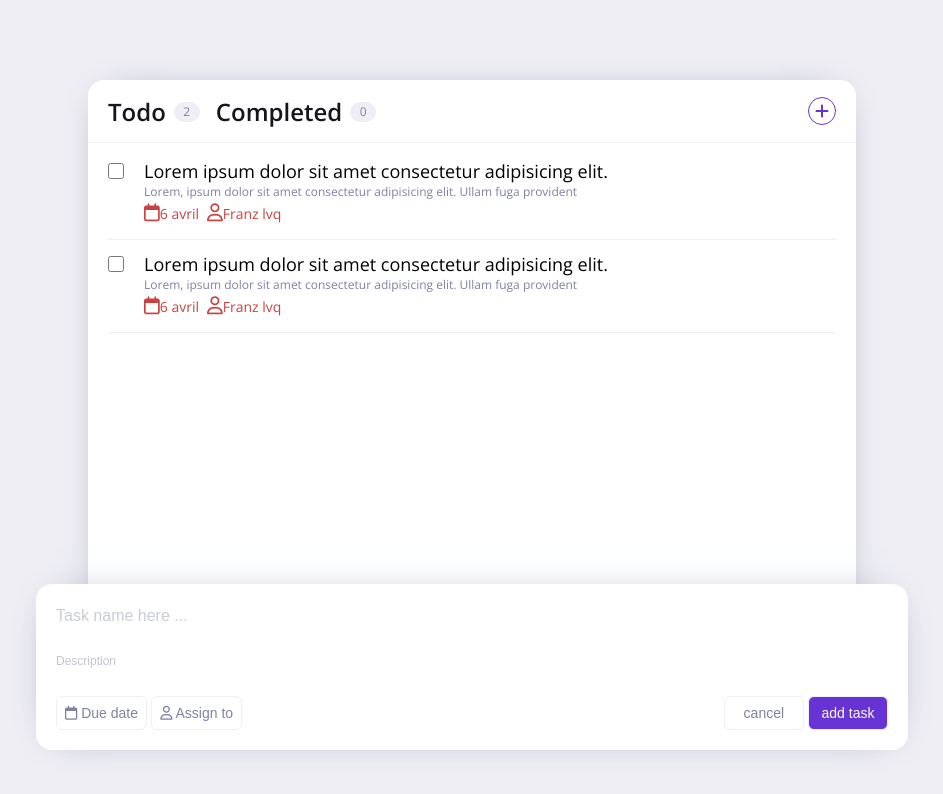
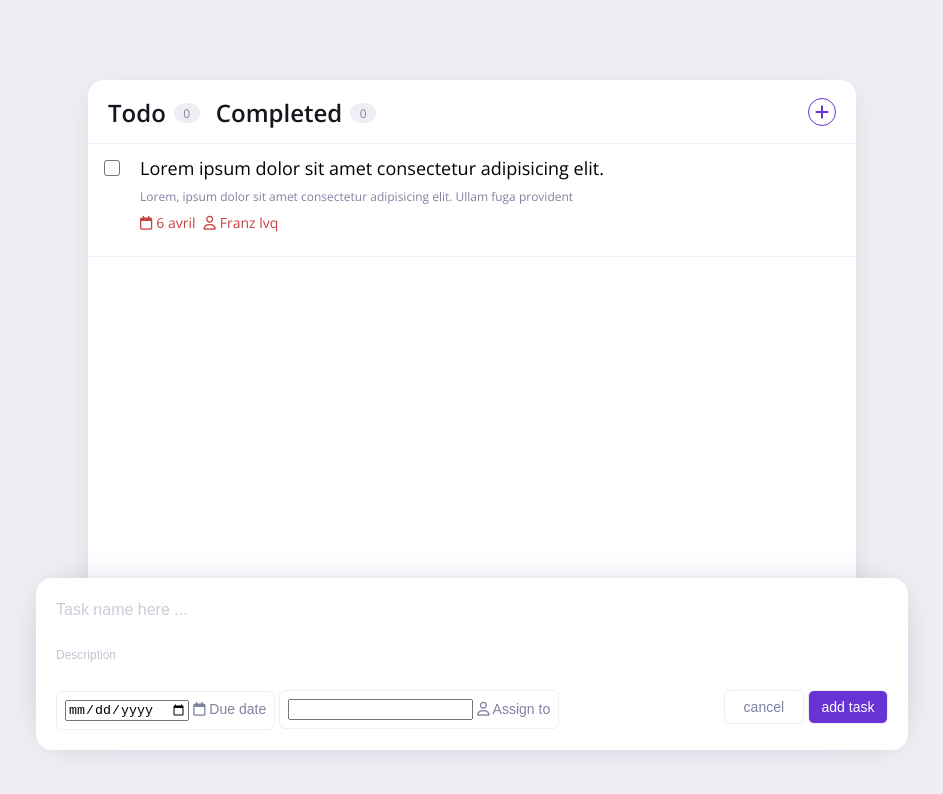
Before and after one commit to Helzinka/Todo, a website built with Vite: page index.html in a window 1280 px wide. Both pictures are taken after a click on the element 990 px from the left and 110 px from the top of the page. Shown: the whole page, without its empty margins (168-1111 px from the left). Built offline with nearby package versions, Linux system fonts and the light colour scheme.

Commit message:
add check value on sublmit + css

```diff
--- a/index.html
+++ b/index.html
@@ -12,7 +12,7 @@
 		/>
 		<link
 			rel="stylesheet"
-			href="./style/style.css"
+			href="./style.css"
 		/>
 
 		<title>Todo app</title>
@@ -37,7 +37,7 @@
 				</div>
 			</div>
 			<div id="content">
-				<div class="row start">
+				<div class="card">
 					<div class="completed_container">
 						<input
 							type="checkbox"
@@ -45,7 +45,7 @@
 						/>
 						<label for="checkbox"></label>
 					</div>
-					<div id="card">
+					<div class="content">
 						<div class="title">Lorem ipsum dolor sit amet consectetur adipisicing elit.</div>
 						<div class="description">Lorem, ipsum dolor sit amet consectetur adipisicing elit. Ullam fuga provident</div>
 						<div class="meta">
@@ -59,28 +59,10 @@
 							</div>
 						</div>
 					</div>
-				</div>
-				<div class="row">
-					<div class="completed_container">
-						<input
-							type="checkbox"
-							class="completed"
-						/>
-						<label for="checkbox"></label>
-					</div>
-					<div id="card">
-						<div class="title">Lorem ipsum dolor sit amet consectetur adipisicing elit.</div>
-						<div class="description">Lorem, ipsum dolor sit amet consectetur adipisicing elit. Ullam fuga provident</div>
-						<div class="meta">
-							<div class="date">
-								<i class="fa-regular fa-calendar"></i>
-								<span>6 avril</span>
-							</div>
-							<div class="autor">
-								<i class="fa-regular fa-user"></i>
-								<span>Franz lvq</span>
-							</div>
-						</div>
+					<div class="crud">
+						<i class="fa-regular fa-pen-to-square"></i>
+						<i class="fa-solid fa-arrow-right-arrow-left"></i>
+						<i class="fa-regular fa-trash-can"></i>
 					</div>
 				</div>
 			</div>
@@ -94,7 +76,7 @@
 					<div class="title">
 						<input
 							type="text"
-							name="task"
+							name="title"
 							placeholder="Task name here ..."
 						/>
 					</div>
@@ -109,10 +91,18 @@
 				<div class="action_container">
 					<div class="info">
 						<button class="date">
+							<input
+								type="date"
+								name="due_date"
+							/>
 							<i class="fa-regular fa-calendar"></i>
 							<span>Due date</span>
 						</button>
 						<button class="autor">
+							<input
+								type="text"
+								name="assign_to"
+							/>
 							<i class="fa-regular fa-user"></i>
 							<span>Assign to</span>
 						</button>
@@ -135,7 +125,7 @@
 		></script>
 		<script
 			type="module"
-			src="./script/main.js"
+			src="./main.js"
 		></script>
 	</body>
 </html>
--- a/script/main.js
+++ b/main.js
@@ -1,5 +1,7 @@
+import db from "./utils/storage.js"
+import check from "./utils/checkValues.js"
+
 // '$' Alias for document.querySelector
-import db from "./storage.js"
 const $ = document.querySelector.bind(document)
 const $$ = document.querySelectorAll.bind(document)
 
@@ -7,13 +9,9 @@ const $$ = document.querySelectorAll.bind(document)
 
 const Add = $(".add")
 const Add_modal = $(".add_modal")
-const Add_btn = $(".add_btn")
 const Cancel_btn = $(".cancel_btn")
 const Content = $("#content")
-const Contents = $$("#content")
-const Rows = $$(".row")
 const Contact_form = $("#contact_form")
-const Count_todo = $("#count_todo")
 
 // Get nb todo from count_todo
 getNbtodo()
@@ -47,16 +45,23 @@ Contact_form.addEventListener("submit", (data) => {
 		// Get data in FormData and return a object
 		const myFormData = new FormData(data.target)
 		let data_form = Object.fromEntries(myFormData.entries())
-
+		console.log(data_form)
 		createRow(data_form)
 		getNbtodo()
 	}
 })
 
 // Create a row with data from form element
+
+// data = {
+// 	assign_to: "name",
+// 	desc: "desc",
+// 	due_date: "2022-11-19",
+// 	task: "title",
+// }
+
 function createRow(data) {
-	// check if title task > 3 characters
-	if (data.task.length > 2) {
+	if (data.task.length >= 0) {
 		let startClassName = document.querySelectorAll(".row").length < 1 ? "start" : ""
 		let template_todo = `
 			<div class="row ${startClassName}">
@@ -92,3 +97,12 @@ function createRow(data) {
 function getNbtodo() {
 	document.querySelector("#count_todo").textContent = document.querySelectorAll(".row").length
 }
+
+console.log(
+	check.sumbit({
+		assign_to: "name",
+		desc: "desc",
+		due_date: "2022-11-19",
+		task: "title",
+	})
+)
--- a/style/style.css
+++ b/style.css
@@ -1,4 +1,6 @@
 /* config font & vars */
+@import url(./style/card.css);
+
 @font-face {
 	font-family: "Open_sans";
 	src: url(/fonts/OpenSans.ttf);
@@ -10,8 +12,8 @@
 	--police_description_color: #7f82a1;
 	--police_normal_color: #333333;
 	--police_heading_color: #14151d;
-	--police_important_color: #c94241;
-	--button_valide_color: #6733d4;
+	--important: #c94241;
+	--valid: #6733d4;
 	--border_button_color: #efeef4;
 	--police_task_color: #c9ccd5;
 	--police_sub_task_color: #c4c4d1;
@@ -61,7 +63,7 @@ h3 {
 	display: flex;
 	flex-direction: column;
 	background-color: var(--container_bg_color);
-	box-shadow: 0px 0px 37px -20px var(--police_description_color);
+	box-shadow: rgba(149, 157, 165, 0.2) 0px 8px 24px;
 }
 
 /* HEADER  */
@@ -96,8 +98,8 @@ h3 {
 	width: 26px;
 	height: 26px;
 	border-radius: 50%;
-	color: var(--button_valide_color);
-	border: 1px solid var(--button_valide_color);
+	color: var(--valid);
+	border: 1px solid var(--valid);
 }
 
 #header .todo {
@@ -119,20 +121,16 @@ h3 {
 
 #content {
 	height: 100%;
-	padding: 20px;
 	overflow-y: scroll;
 }
 
 #content .row {
+	position: relative;
 	display: flex;
 	flex-direction: row;
 	align-items: flex-start;
-	padding: 16px 0 16px 0;
+	padding: 16px;
 	border-bottom: 1px solid var(--border_button_color);
-}
-
-.start {
-	padding-top: 0 !important;
 }
 
 .end {
@@ -158,47 +156,6 @@ h3 {
 
 #content .completed:focus-visible {
 	outline: none;
-}
-
-/* CARD */
-
-#card {
-	margin-top: -4px;
-}
-
-#card div {
-	font-size: 18px;
-}
-
-#card .description {
-	font-size: 12px;
-}
-
-#card .meta {
-	margin-top: 4px;
-	display: flex;
-	flex-direction: row;
-	font-size: 14px;
-	color: var(--police_important_color);
-}
-
-#card .meta svg {
-	font-size: 12px;
-	margin-right: 4px;
-}
-
-#card .meta div {
-	display: flex;
-	flex-direction: row;
-	align-items: center;
-}
-
-#card .meta span {
-	font-size: 14px;
-}
-
-#card .meta .date {
-	margin-right: 8px;
 }
 
 /* MODAL */
@@ -264,7 +221,7 @@ input:focus::placeholder {
 }
 
 .action_container .add_btn {
-	background-color: var(--button_valide_color);
+	background-color: var(--valid);
 	color: var(--container_bg_color) !important;
 }
 
--- /dev/null
+++ b/style/card.css
@@ -0,0 +1,65 @@
+.card {
+	position: relative;
+	display: flex;
+	flex-direction: row;
+	align-items: flex-start;
+	padding: 16px;
+	border-bottom: 1px solid var(--border_button_color);
+}
+
+.card:hover .fa-pen-to-square {
+	color: var(--valid);
+}
+.card:hover .fa-arrow-right-arrow-left {
+	color: var(--valid);
+}
+.card:hover .fa-trash-can {
+	color: var(--important);
+}
+
+.content {
+	margin-top: -4px;
+}
+
+.content .title {
+	font-size: 18px;
+}
+
+.content .description {
+	font-size: 12px;
+	margin: 8px 0px 8px 0px;
+}
+
+.content .meta {
+	display: flex;
+	flex-direction: row;
+	font-size: 14px;
+	gap: 8px;
+	color: var(--important);
+}
+
+.content .meta svg {
+	font-size: 12px;
+}
+
+.content .meta div {
+	display: flex;
+	flex-direction: row;
+	align-items: center;
+	gap: 4px;
+}
+
+.content .meta span {
+	font-size: 14px;
+}
+
+.crud {
+	min-width: 30px;
+	color: transparent;
+	font-size: 16px;
+	cursor: pointer;
+	display: flex;
+	flex-direction: column;
+	gap: 16px;
+	transition: 0.2s;
+}
--- /dev/null
+++ b/utils/checkValues.js
@@ -0,0 +1,9 @@
+const key_submit = ["assign_to", "desc", "due_date", "task"]
+
+const checkValues = {
+	sumbit: (data) => {
+		return !Object.keys(data).some((e) => !key_submit.includes(e) && e != "")
+	},
+}
+
+export default checkValues
```
Also changed, not shown: utils/storage.js (renamed from script/storage.js).
